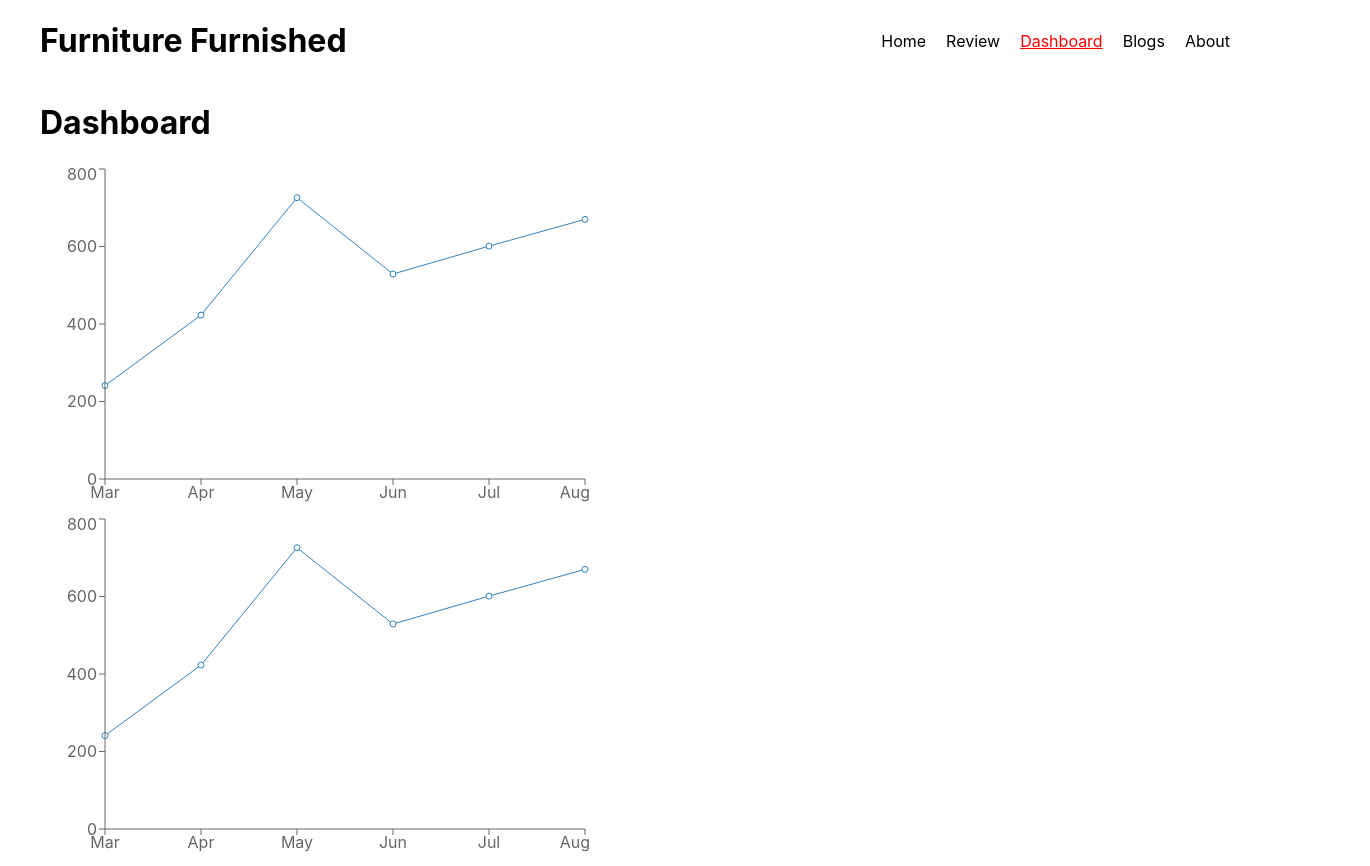
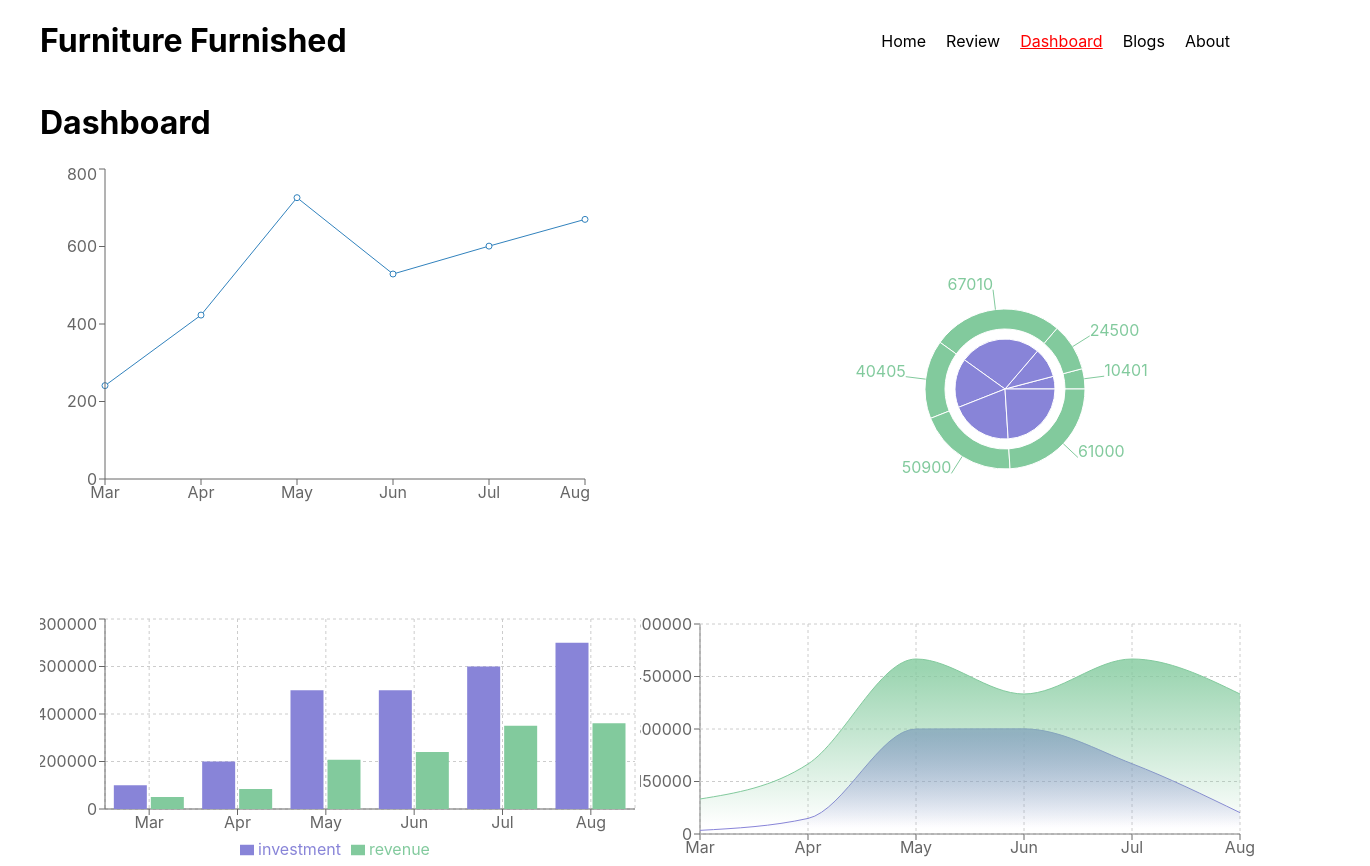
Before and after one commit to sujoncham/furniture-furnished-review-client, a React (Create React App) app: page /dashboard in a window 1280 px wide. Shown: the top 866 px of the page, 1370 px wide, since content can reach past the window. Built offline with nearby package versions, Linux system fonts and the light colour scheme.

Commit message:
four different chart added

```diff
--- /dev/null
+++ b/src/MyChart/AreaChartMoth.js
@@ -0,0 +1,89 @@
+import React from "react";
+import {
+  Area,
+  AreaChart,
+  CartesianGrid, Tooltip,
+  XAxis,
+  YAxis
+} from "recharts";
+
+const MyChart = () => {
+  const data = [
+    {
+      month: "Mar",
+      investment: 100000,
+      sell: 241,
+      revenue: 10401,
+    },
+    {
+      month: "Apr",
+      investment: 200000,
+      sell: 423,
+      revenue: 44500,
+    },
+    {
+      month: "May",
+      investment: 500000,
+      sell: 726,
+      revenue: 300010,
+    },
+    {
+      month: "Jun",
+      investment: 400000,
+      sell: 529,
+      revenue: 300405,
+    },
+    {
+      month: "Jul",
+      investment: 500000,
+      sell: 601,
+      revenue: 200900,
+    },
+    {
+      month: "Aug",
+      investment: 400000,
+      sell: 670,
+      revenue: 61000,
+    },
+  ];
+
+  return (
+    <AreaChart
+      width={630}
+      height={250}
+      data={data}
+      margin={{ top: 10, right: 30, left: 0, bottom: 0 }}
+    >
+      <defs>
+        <linearGradient id="colorUv" x1="0" y1="0" x2="0" y2="1">
+          <stop offset="5%" stopColor="#8884d8" stopOpacity={0.8} />
+          <stop offset="95%" stopColor="#8884d8" stopOpacity={0} />
+        </linearGradient>
+        <linearGradient id="colorPv" x1="0" y1="0" x2="0" y2="1">
+          <stop offset="5%" stopColor="#82ca9d" stopOpacity={0.8} />
+          <stop offset="95%" stopColor="#82ca9d" stopOpacity={0} />
+        </linearGradient>
+      </defs>
+      <XAxis dataKey="month" />
+      <YAxis />
+      <CartesianGrid strokeDasharray="3 3" />
+      <Tooltip />
+      <Area
+        type="monotone"
+        dataKey="revenue"
+        stroke="#8884d8"
+        fillOpacity={1}
+        fill="url(#colorUv)"
+      />
+      <Area
+        type="monotone"
+        dataKey="investment"
+        stroke="#82ca9d"
+        fillOpacity={1}
+        fill="url(#colorPv)"
+      />
+    </AreaChart>
+  );
+};
+
+export default MyChart;
--- a/src/MyChart/MonthToRevenue.js
+++ b/src/MyChart/MonthBarChart.js
@@ -1,5 +1,5 @@
 import React from 'react';
-import { Line, LineChart, XAxis, YAxis } from 'recharts';
+import { Bar, BarChart, CartesianGrid, Legend, Tooltip, XAxis, YAxis } from 'recharts';
 
 const MyChart = () => {
 
@@ -8,46 +8,50 @@ const MyChart = () => {
             "month": "Mar",
             "investment": 100000,
             "sell": 241,
-            "revenue": 10401
+            "revenue": 50401
         },
         {
             "month": "Apr",
             "investment": 200000,
             "sell": 423,
-            "revenue": 24500
+            "revenue": 84500
         },
         {
             "month": "May",
             "investment": 500000,
             "sell": 726,
-            "revenue": 67010
+            "revenue": 207010
         },
         {
             "month": "Jun",
             "investment": 500000,
             "sell": 529,
-            "revenue": 40405
+            "revenue": 240405
         },
         {
             "month": "Jul",
             "investment": 600000,
             "sell": 601,
-            "revenue": 50900
+            "revenue": 350900
         },
         {
             "month": "Aug",
             "investment": 700000,
             "sell": 670,
-            "revenue": 61000
+            "revenue": 361000
         },
       ];
 
     return (
-        <LineChart width={550} height={350} data={data}>
-            <Line dataKey={'sell'}></Line>
-            <XAxis dataKey={'month'}></XAxis>
-            <YAxis></YAxis>
-        </LineChart>
+        <BarChart width={600} height={250} data={data}>
+  <CartesianGrid strokeDasharray="3 3" />
+  <XAxis dataKey="month" />
+  <YAxis />
+  <Tooltip />
+  <Legend />
+  <Bar dataKey="investment" fill="#8884d8" />
+  <Bar dataKey="revenue" fill="#82ca9d" />
+</BarChart>
     );
 };
 
--- a/src/MyChart/MonthToSell.js
+++ b/src/MyChart/PieChartMonth.js
@@ -1,5 +1,5 @@
 import React from 'react';
-import { Line, LineChart, XAxis, YAxis } from 'recharts';
+import { Pie, PieChart } from 'recharts';
 
 const MyChart = () => {
 
@@ -43,11 +43,10 @@ const MyChart = () => {
       ];
 
     return (
-        <LineChart width={550} height={350} data={data}>
-            <Line dataKey={'sell'}></Line>
-            <XAxis dataKey={'month'}></XAxis>
-            <YAxis></YAxis>
-        </LineChart>
+        <PieChart width={730} height={450}>
+  <Pie data={data} dataKey="revenue" nameKey="investment" cx="50%" cy="50%" outerRadius={50} fill="#8884d8" />
+  <Pie data={data} dataKey="revenue" nameKey="investment" cx="50%" cy="50%" innerRadius={60} outerRadius={80} fill="#82ca9d" label />
+</PieChart>
     );
 };
 
--- a/src/MyChart/SellToRevenue.js
+++ /dev/null
@@ -1,54 +0,0 @@
-import React from 'react';
-import { Line, LineChart, XAxis, YAxis } from 'recharts';
-
-const MyChart = () => {
-
-    const data = [
-        {
-            "month": "Mar",
-            "investment": 100000,
-            "sell": 241,
-            "revenue": 10401
-        },
-        {
-            "month": "Apr",
-            "investment": 200000,
-            "sell": 423,
-            "revenue": 24500
-        },
-        {
-            "month": "May",
-            "investment": 500000,
-            "sell": 726,
-            "revenue": 67010
-        },
-        {
-            "month": "Jun",
-            "investment": 500000,
-            "sell": 529,
-            "revenue": 40405
-        },
-        {
-            "month": "Jul",
-            "investment": 600000,
-            "sell": 601,
-            "revenue": 50900
-        },
-        {
-            "month": "Aug",
-            "investment": 700000,
-            "sell": 670,
-            "revenue": 61000
-        },
-      ];
-
-    return (
-        <LineChart width={550} height={350} data={data}>
-            <Line dataKey={'sell'}></Line>
-            <XAxis dataKey={'month'}></XAxis>
-            <YAxis></YAxis>
-        </LineChart>
-    );
-};
-
-export default MyChart;
--- a/src/Pages/Dashboard.js
+++ b/src/Pages/Dashboard.js
@@ -1,25 +1,27 @@
-import React from 'react';
-import MonthToInvesment from '../MyChart/MonthToInvesment';
-import MonthToRevenue from '../MyChart/MonthToRevenue';
-import MonthToSell from '../MyChart/MonthToSell';
-import SellToRevenue from '../MyChart/SellToRevenue';
+import React from "react";
+import AreaChartMoth from "../MyChart/AreaChartMoth";
+import LineChartMonth from "../MyChart/LineChartMonth";
+import MonthBarChart from "../MyChart/MonthBarChart";
+import PieChartMonth from "../MyChart/PieChartMonth";
+import "./pages.css";
 
 const Dashboard = () => {
   return (
-        <div>
+    <div className="board-container">
       <h1>Dashboard</h1>
-            <div className='chart'>
-            <div className='chart-item'>
-            <MonthToSell></MonthToSell>
+
+      <div className="chart">
+        <div className="chart-item">
+          <LineChartMonth></LineChartMonth>
         </div>
-            <div className='chart-item'>
-                <MonthToRevenue></MonthToRevenue>
+        <div className="chart-item">
+          <PieChartMonth></PieChartMonth>
         </div>
-            <div className='chart-item'>
-                <MonthToInvesment></MonthToInvesment>
+        <div className="chart-item">
+          <MonthBarChart></MonthBarChart>
         </div>
-            <div className='chart-item'>
-                <SellToRevenue></SellToRevenue>
+        <div className="chart-item">
+          <AreaChartMoth></AreaChartMoth>
         </div>
       </div>
     </div>
--- a/src/Pages/pages.css
+++ b/src/Pages/pages.css
@@ -1,4 +1,9 @@
 .chart {
   display: flex;
   justify-content: space-between;
+  flex-wrap: wrap;
 }
+
+.chart-item {
+  width: 50%;
+}
```
Also changed, not shown: public/data.json (indentation only), src/MyChart/LineChartMonth.js (renamed from src/MyChart/MonthToInvesment.js). Lines whose indentation alone changed are shown as unchanged.
